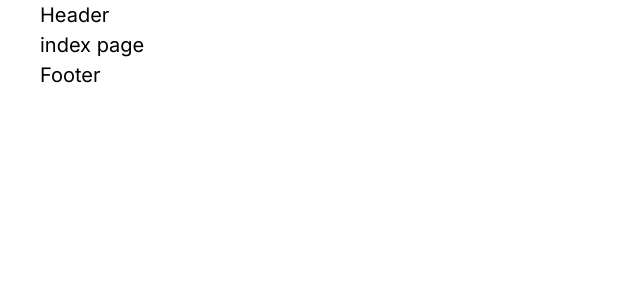
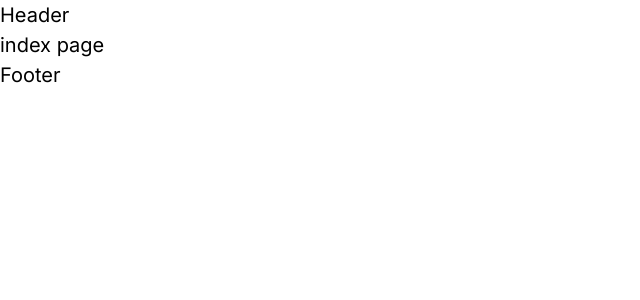
Before and after one commit to XenoPOMP/smart-ace-2.0, a Next.js app: page / in a window 1280 px wide. Shown: the top 300 px of the page, without its empty margins (0-640 px from the left). Built offline with nearby package versions, Linux system fonts and the light colour scheme.

Commit message:
remove default margin of UiContainer

```diff
--- a/src/components/ui/UiContainer/UiContainer.tsx
+++ b/src/components/ui/UiContainer/UiContainer.tsx
@@ -18,7 +18,7 @@ const UiContainer: FC<UiContainerNestedProps> = ({
   className,
   id,
   style,
-  margin = '2rem',
+  margin = '0px',
   maxWidth,
   as = 'section',
 }) => {
```
